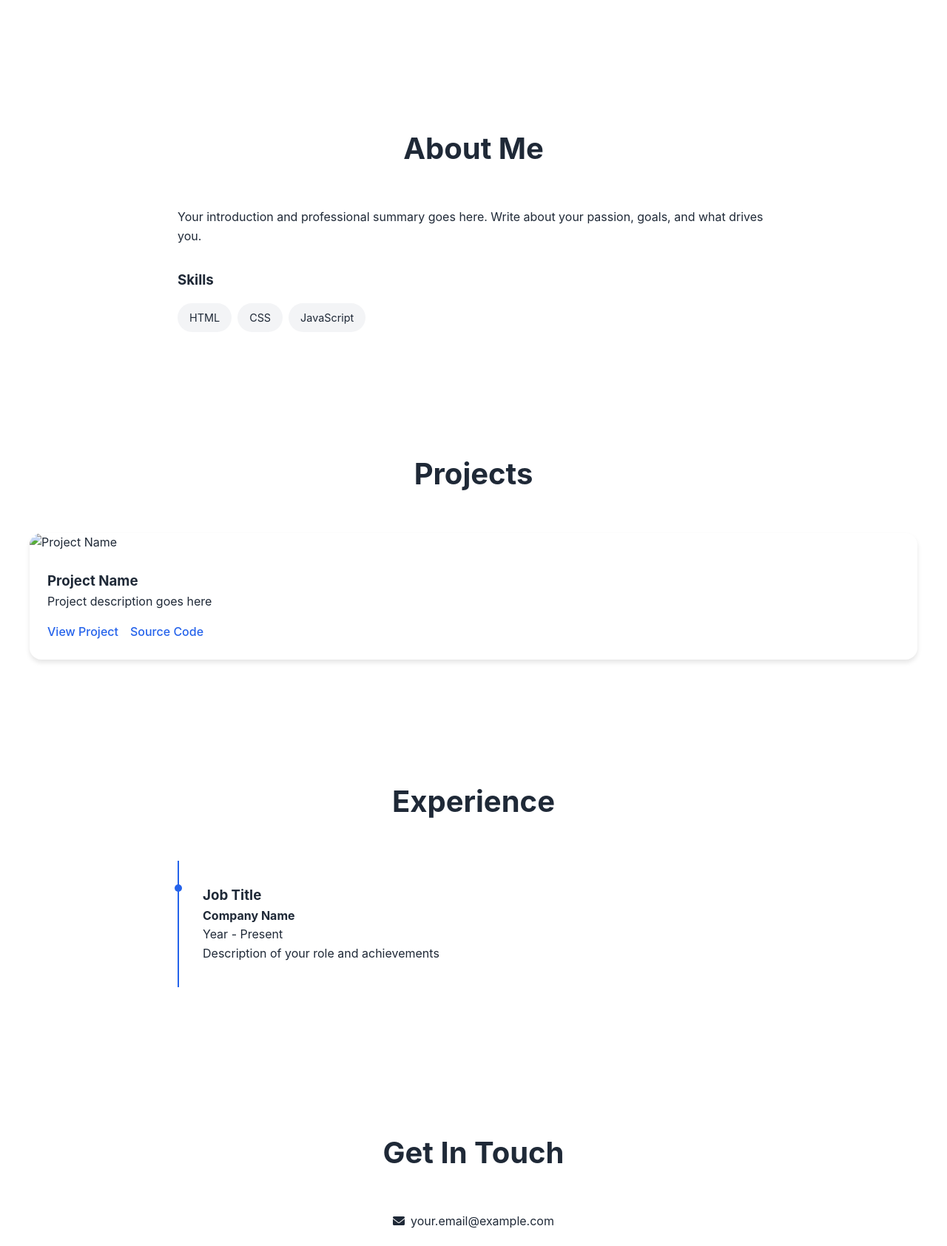
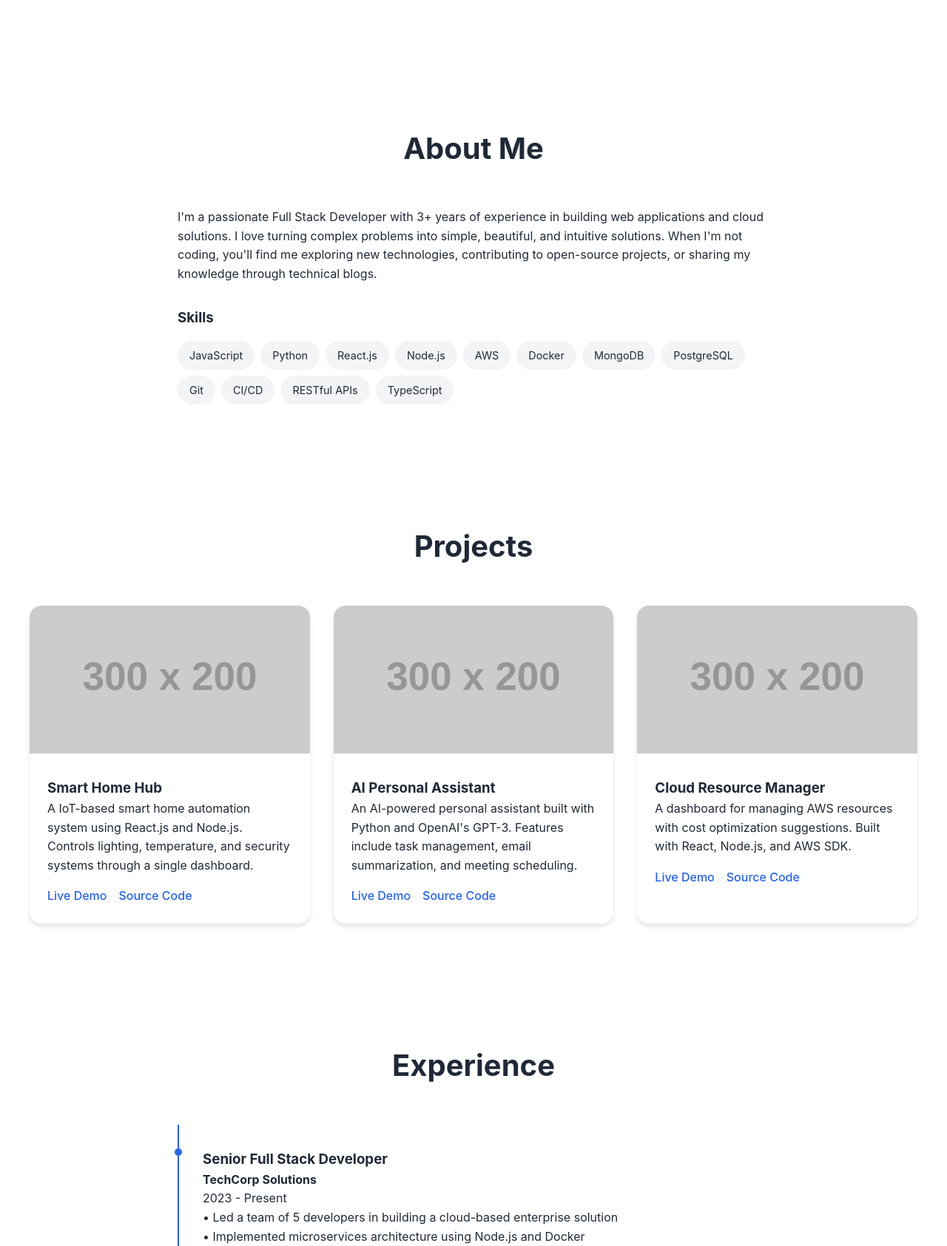
Before and after one commit to sairam1551/sairam1551.github.io, a plain HTML site: page index.html in a window 1280 px wide. Shown: the part 711-2396 px from the top of the page at 74% size. Drawn offline with Linux system fonts and the light colour scheme; placeholder pictures from the web are drawn by us.

Commit message:
Update index.html

```diff
--- a/index.html
+++ b/index.html
@@ -11,7 +11,7 @@
     <nav>
         <div class="nav-content">
             <div class="logo">
-                <a href="#">Portfolio</a>
+                <a href="#">Sairam</a>
             </div>
             <ul class="nav-links">
                 <li><a href="#home">Home</a></li>
@@ -26,7 +26,7 @@
     <section id="home" class="hero">
         <div class="hero-content">
             <h1>Hi, I'm Sairam</h1>
-            <p class="tagline">Software Developer & Tech Enthusiast</p>
+            <p class="tagline">Full Stack Developer & Cloud Enthusiast</p>
             <div class="cta-buttons">
                 <a href="#projects" class="cta-primary">View My Work</a>
                 <a href="#contact" class="cta-secondary">Contact Me</a>
@@ -38,15 +38,22 @@
         <h2>About Me</h2>
         <div class="about-content">
             <div class="about-text">
-                <p>Your introduction and professional summary goes here. Write about your passion, goals, and what drives you.</p>
+                <p>I'm a passionate Full Stack Developer with 3+ years of experience in building web applications and cloud solutions. I love turning complex problems into simple, beautiful, and intuitive solutions. When I'm not coding, you'll find me exploring new technologies, contributing to open-source projects, or sharing my knowledge through technical blogs.</p>
                 <div class="skills">
                     <h3>Skills</h3>
                     <div class="skill-tags">
-                        <!-- Add your skills here -->
-                        <span class="skill-tag">HTML</span>
-                        <span class="skill-tag">CSS</span>
                         <span class="skill-tag">JavaScript</span>
-                        <!-- Add more skills -->
+                        <span class="skill-tag">Python</span>
+                        <span class="skill-tag">React.js</span>
+                        <span class="skill-tag">Node.js</span>
+                        <span class="skill-tag">AWS</span>
+                        <span class="skill-tag">Docker</span>
+                        <span class="skill-tag">MongoDB</span>
+                        <span class="skill-tag">PostgreSQL</span>
+                        <span class="skill-tag">Git</span>
+                        <span class="skill-tag">CI/CD</span>
+                        <span class="skill-tag">RESTful APIs</span>
+                        <span class="skill-tag">TypeScript</span>
                     </div>
                 </div>
             </div>
@@ -56,37 +63,85 @@
     <section id="projects" class="projects">
         <h2>Projects</h2>
         <div class="project-grid">
-            <!-- Project Card Template -->
             <div class="project-card">
                 <div class="project-image">
-                    <img src="project-image-placeholder.jpg" alt="Project Name">
+                    <img src="https://via.placeholder.com/300x200/2563eb/ffffff?text=Smart+Home" alt="Smart Home Hub">
                 </div>
                 <div class="project-info">
-                    <h3>Project Name</h3>
-                    <p>Project description goes here</p>
+                    <h3>Smart Home Hub</h3>
+                    <p>A IoT-based smart home automation system using React.js and Node.js. Controls lighting, temperature, and security systems through a single dashboard.</p>
                     <div class="project-links">
-                        <a href="#" class="project-link">View Project</a>
-                        <a href="#" class="project-link">Source Code</a>
+                        <a href="#" class="project-link">Live Demo</a>
+                        <a href="https://github.com/sairam1551/smart-home-hub" class="project-link">Source Code</a>
                     </div>
                 </div>
             </div>
-            <!-- Add more project cards -->
+
+            <div class="project-card">
+                <div class="project-image">
+                    <img src="https://via.placeholder.com/300x200/1e40af/ffffff?text=AI+Assistant" alt="AI Assistant">
+                </div>
+                <div class="project-info">
+                    <h3>AI Personal Assistant</h3>
+                    <p>An AI-powered personal assistant built with Python and OpenAI's GPT-3. Features include task management, email summarization, and meeting scheduling.</p>
+                    <div class="project-links">
+                        <a href="#" class="project-link">Live Demo</a>
+                        <a href="https://github.com/sairam1551/ai-assistant" class="project-link">Source Code</a>
+                    </div>
+                </div>
+            </div>
+
+            <div class="project-card">
+                <div class="project-image">
+                    <img src="https://via.placeholder.com/300x200/3b82f6/ffffff?text=Cloud+Manager" alt="Cloud Resource Manager">
+                </div>
+                <div class="project-info">
+                    <h3>Cloud Resource Manager</h3>
+                    <p>A dashboard for managing AWS resources with cost optimization suggestions. Built with React, Node.js, and AWS SDK.</p>
+                    <div class="project-links">
+                        <a href="#" class="project-link">Live Demo</a>
+                        <a href="https://github.com/sairam1551/cloud-manager" class="project-link">Source Code</a>
+                    </div>
+                </div>
+            </div>
         </div>
     </section>
 
     <section id="experience" class="experience">
         <h2>Experience</h2>
         <div class="timeline">
-            <!-- Experience Item Template -->
             <div class="timeline-item">
                 <div class="timeline-content">
-                    <h3>Job Title</h3>
-                    <h4>Company Name</h4>
-                    <p class="timeline-date">Year - Present</p>
-                    <p>Description of your role and achievements</p>
+                    <h3>Senior Full Stack Developer</h3>
+                    <h4>TechCorp Solutions</h4>
+                    <p class="timeline-date">2023 - Present</p>
+                    <p>• Led a team of 5 developers in building a cloud-based enterprise solution<br>
+                       • Implemented microservices architecture using Node.js and Docker<br>
+                       • Reduced system downtime by 40% through improved monitoring and CI/CD</p>
                 </div>
             </div>
-            <!-- Add more experience items -->
+
+            <div class="timeline-item">
+                <div class="timeline-content">
+                    <h3>Full Stack Developer</h3>
+                    <h4>InnovateTech Inc</h4>
+                    <p class="timeline-date">2021 - 2023</p>
+                    <p>• Developed and maintained multiple client-facing web applications<br>
+                       • Integrated payment gateways and third-party APIs<br>
+                       • Improved application performance by 60% through code optimization</p>
+                </div>
+            </div>
+
+            <div class="timeline-item">
+                <div class="timeline-content">
+                    <h3>Junior Developer</h3>
+                    <h4>StartUp Labs</h4>
+                    <p class="timeline-date">2020 - 2021</p>
+                    <p>• Built responsive web interfaces using React.js<br>
+                       • Collaborated with UX team to implement design systems<br>
+                       • Participated in code reviews and documentation</p>
+                </div>
+            </div>
         </div>
     </section>
 
@@ -96,22 +151,38 @@
             <div class="contact-info">
                 <div class="contact-item">
                     <i class="fas fa-envelope"></i>
-                    <a href="mailto:your.email@example.com">your.email@example.com</a>
+                    <a href="mailto:sairam1551@example.com">sairam1551@example.com</a>
                 </div>
                 <div class="contact-item">
                     <i class="fab fa-linkedin"></i>
-                    <a href="https://linkedin.com/in/yourprofile" target="_blank">LinkedIn</a>
+                    <a href="https://linkedin.com/in/sairam1551" target="_blank">LinkedIn</a>
                 </div>
                 <div class="contact-item">
                     <i class="fab fa-github"></i>
-                    <a href="https://github.com/yourusername" target="_blank">GitHub</a>
+                    <a href="https://github.com/sairam1551" target="_blank">GitHub</a>
+                </div>
+                <div class="contact-item">
+                    <i class="fab fa-twitter"></i>
+                    <a href="https://twitter.com/sairam1551" target="_blank">Twitter</a>
                 </div>
             </div>
         </div>
     </section>
 
     <footer>
-        <p>&copy; 2025 Sairam. All rights reserved.</p>
+        <p>&copy; 2025 Sairam. Last updated: 2025-02-14</p>
     </footer>
+
+    <script>
+        // Add smooth scrolling for navigation links
+        document.querySelectorAll('a[href^="#"]').forEach(anchor => {
+            anchor.addEventListener('click', function (e) {
+                e.preventDefault();
+                document.querySelector(this.getAttribute('href')).scrollIntoView({
+                    behavior: 'smooth'
+                });
+            });
+        });
+    </script>
 </body>
 </html>
```
